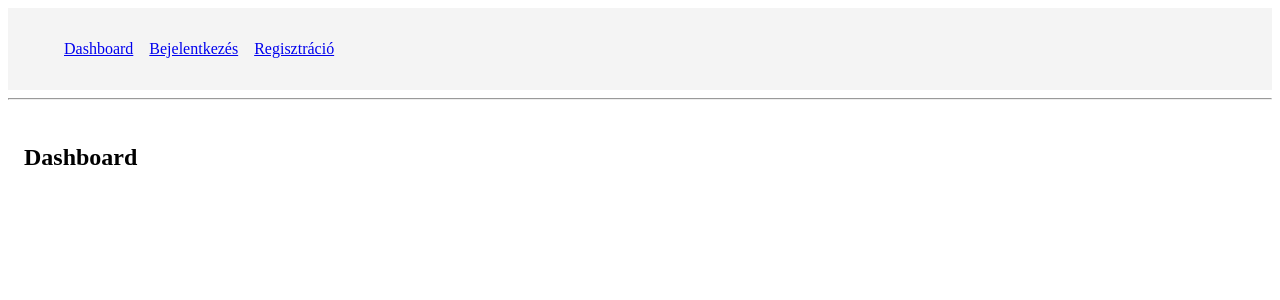
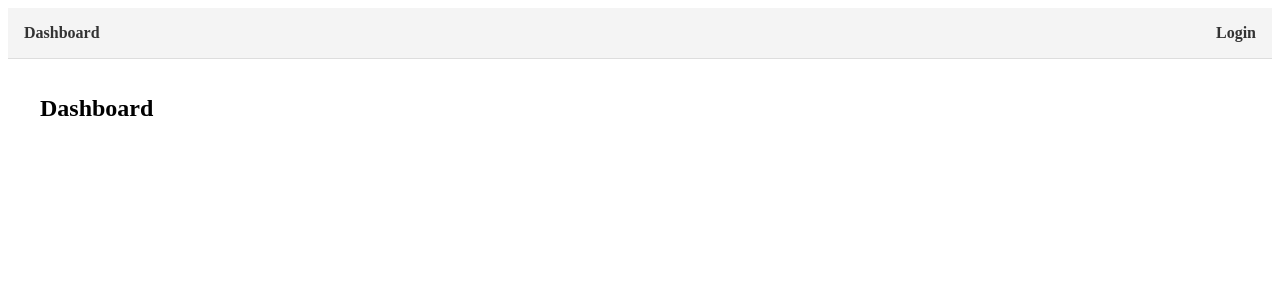
Before and after one commit to tszabi15/BudgetApp, a React (Vite) app in the folder BudgetApp_frontend/: page / in a window 1280 px wide. Shown: the top 300 px of the page. Built offline with nearby package versions, Linux system fonts and the light colour scheme.

Commit message:
feat: layout style changed and set to external css

```diff
--- /dev/null
+++ b/BudgetApp_frontend/src/components/Layout.css
@@ -0,0 +1,34 @@
+.main-nav {
+  padding: 1rem;
+  background-color: #f4f4f4;
+  border-bottom: 1px solid #ddd;
+}
+
+.nav-links {
+  list-style: none;
+  display: flex;
+  gap: 1.5rem;
+  margin: 0;
+  padding: 0;
+  width: 100%;
+}
+
+.nav-links a {
+  text-decoration: none;
+  color: #333;
+  font-weight: 600;
+}
+
+.nav-links a:hover {
+  color: #007bff;
+}
+
+.login {
+  margin-left: auto;
+}
+
+.main-content {
+  padding: 1rem;
+  max-width: 1200px;
+  margin: 0 auto;
+}
--- a/BudgetApp_frontend/src/components/Layout.jsx
+++ b/BudgetApp_frontend/src/components/Layout.jsx
@@ -1,29 +1,28 @@
+// src/components/Layout.jsx
 import { Outlet, Link } from 'react-router-dom';
+import './Layout.css';
 
 function Layout() {
   return (
     <div>
-      <nav style={{ padding: '1rem', background: '#f4f4f4' }}>
-        <ul style={{ listStyle: 'none', display: 'flex', gap: '1rem' }}>
+      <nav className="main-nav">
+        <ul className="nav-links">
           <li>
             <Link to="/">Dashboard</Link>
           </li>
-          <li>
-            <Link to="/login">Bejelentkezés</Link>
-          </li>
-          <li>
-            <Link to="/register">Regisztráció</Link>
+
+          <li className="login">
+            <Link to="/login">Login</Link>
           </li>
         </ul>
       </nav>
 
-      <hr />
-
-      <main style={{ padding: '1rem' }}>
+      <main className="main-content">
         <Outlet />
       </main>
 
     </div>
   );
 }
+
 export default Layout;
```
Also changed, not shown: 1 other file (tests, documents, lock files or other folders).
